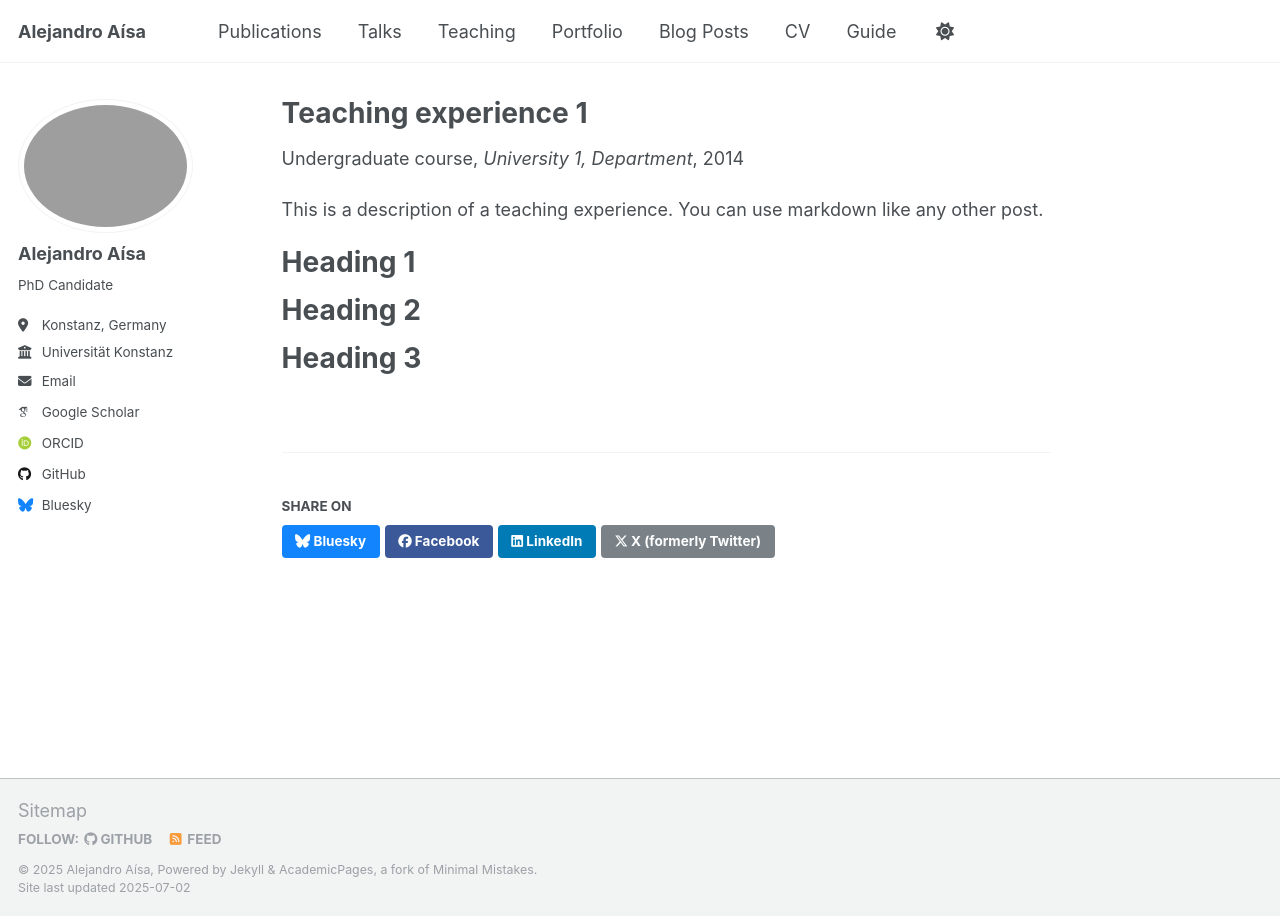
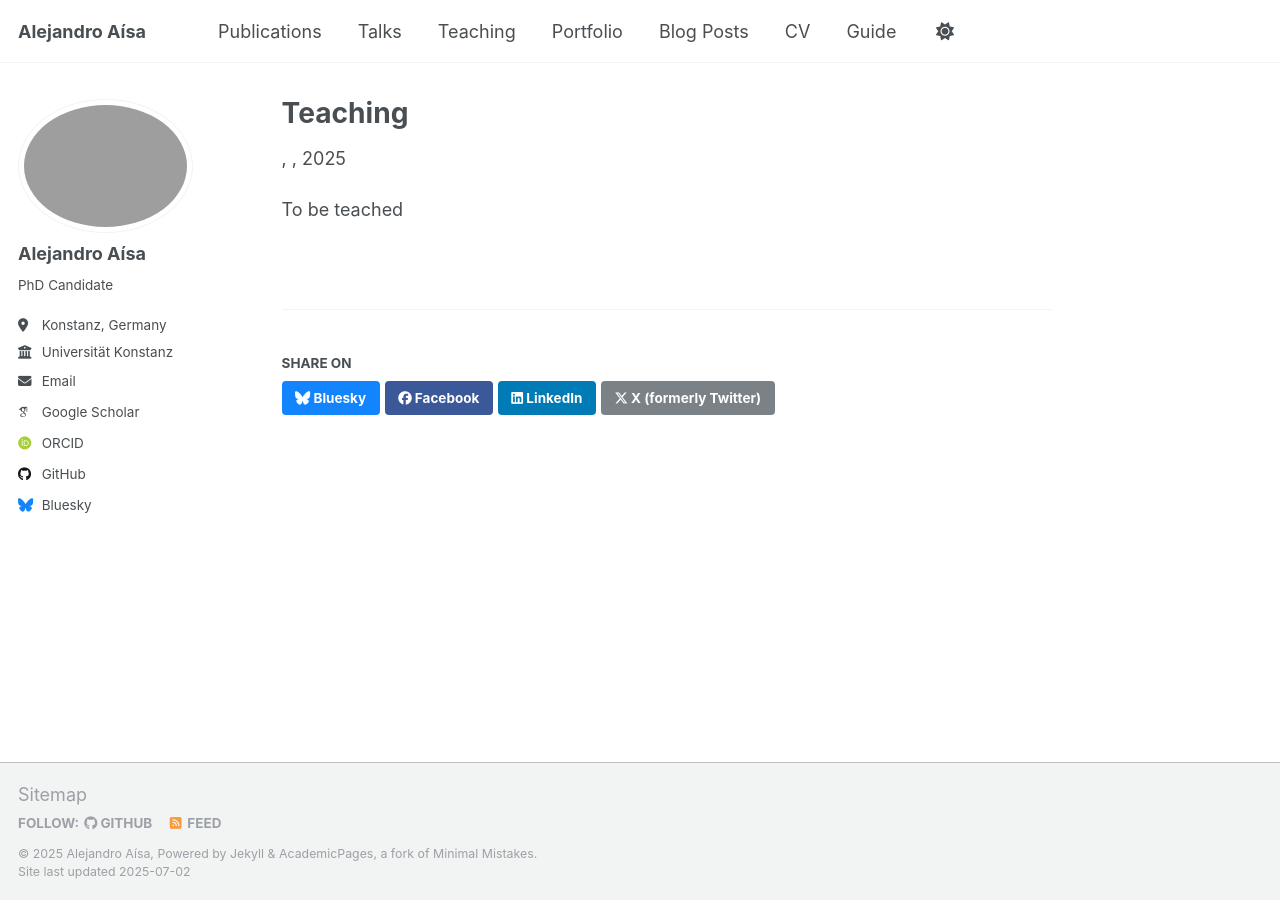
Before and after one commit to alejandroaisam/alejandroaisam.github.io, a Jekyll site: the page built from _teaching/teaching.md, in a window 1280 px wide. Built offline with Jekyll 4.4.1, drawn with Linux system fonts in a browser that asks for light colours; some web fonts are replaced; a script that is not in the unit is left out.

Commit message:
Update teaching.md
updated teaching

```diff
--- a/_teaching/teaching.md
+++ b/_teaching/teaching.md
@@ -1,20 +1,7 @@
 ---
-title: "Teaching experience 1"
-collection: teaching
-type: "Undergraduate course"
-permalink: /teaching/2014-spring-teaching-1
-venue: "University 1, Department"
-date: 2014-01-01
-location: "City, Country"
+layout: single
+title: "Teaching"
+permalink: /teaching/
 ---
 
-This is a description of a teaching experience. You can use markdown like any other post.
-
-Heading 1
-======
-
-Heading 2
-======
-
-Heading 3
-======
+To be teached
```
